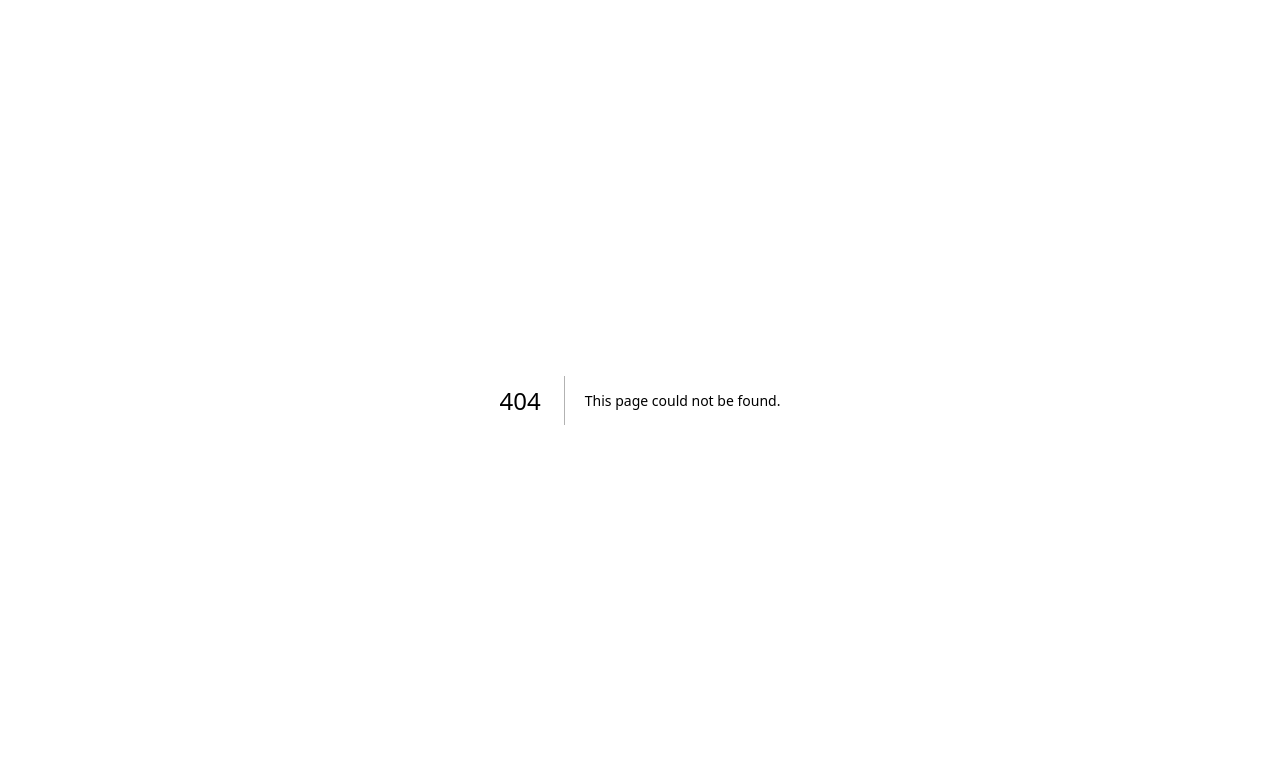
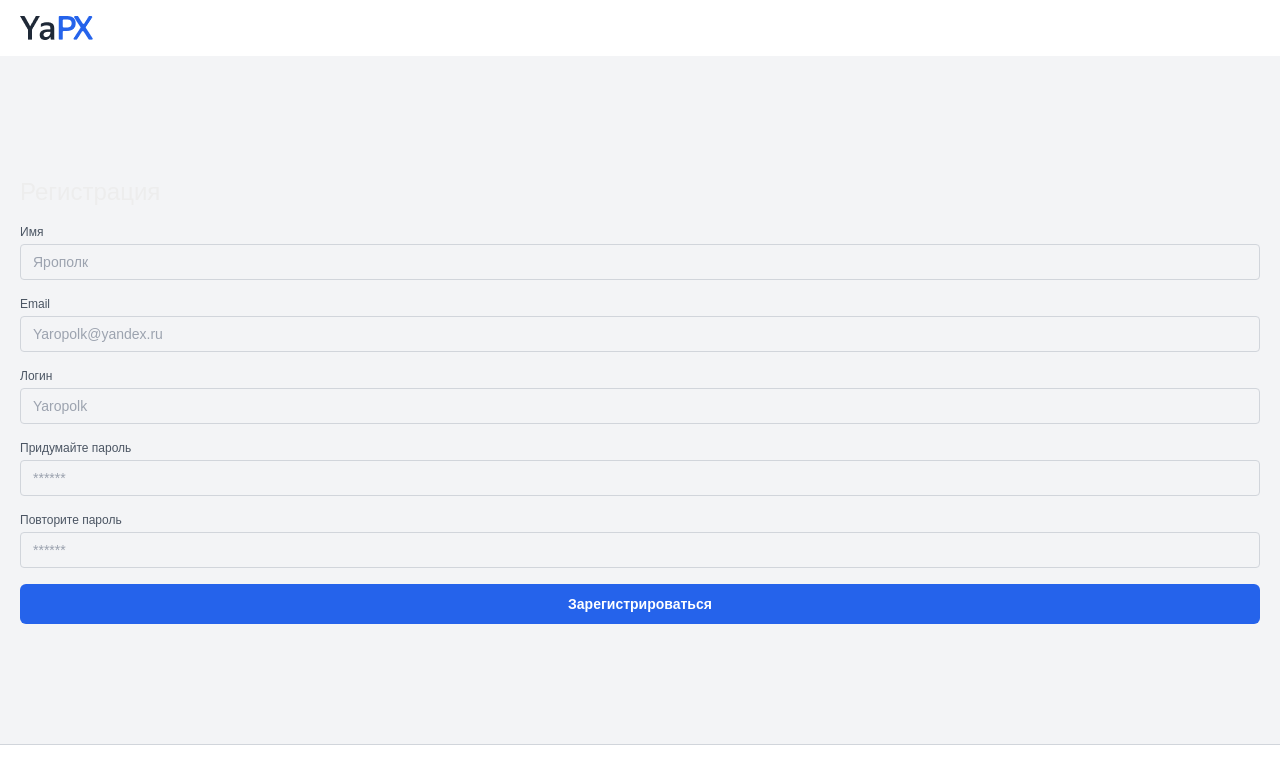
Before and after one commit to yapx-project/yapx-next, a Next.js app: page /sign_up_view in a window 1280 px wide. Before the commit this address had no page. Shown: the top 784 px of the page. Built offline with nearby package versions, Linux system fonts and the light colour scheme.

Commit message:
auth_ui / signup UI done

```diff
--- /dev/null
+++ b/src/components/button_blue.tsx
@@ -0,0 +1,5 @@
+export default function ButtonBlue({ className, title }: any) {
+  return (
+    <button className={`h-10 bg-blue-600 hover:bg-blue-500 focus:bg-blue-700 rounded-md font-inter font-semibold text-sm text-white ${className}`}>{title}</button>
+  )
+}
--- /dev/null
+++ b/src/components/button_transparent.tsx
@@ -0,0 +1,5 @@
+export default function ButtonTransparent({ className, title }: any) {
+  return (
+    <button className={`h-10 bg-transparent border border-gray-500 rounded-md font-inter font-semibold text-sm text-black ${className}`}>{title}</button>
+  )
+}
--- /dev/null
+++ b/src/components/input.tsx
@@ -0,0 +1,14 @@
+export default function Input({ title, placeholder, type, getValue, value }: any) {
+  return (
+    <div className="flex flex-col gap-1">
+      <label className="text-xs font-inter text-gray-600">{title}</label>
+      <input
+        className="h-9 bg-primary_gray border border-input_border rounded p-3 placeholder-gray_title_light text-sm font-inter"
+        type={type}
+        placeholder={placeholder}
+        value={value}
+        onChange={(e) => getValue(e)}
+      />
+    </div>
+  )
+}
--- a/src/pages/index.tsx
+++ b/src/pages/index.tsx
@@ -1,4 +1,5 @@
-import AuthView from "./auth_view";
+import SignInView from "./sign_in_view";
+import SignUpView from "./sign_up_view";
 import { Inter, Roboto } from "next/font/google";
 
 const interFont = Inter({
@@ -16,7 +17,7 @@ const robotoFont = Roboto({
 export default function Home() {
   return (
     <div className={`${interFont.variable} ${robotoFont.variable}`}>
-      <AuthView />
+      <SignInView />
     </div>
   )
 };
--- a/src/pages/auth_view.tsx
+++ b/src/pages/sign_in_view.tsx
@@ -1,17 +1,19 @@
-import { useState } from "react"
+import { SyntheticEvent, useState } from "react"
 import Image from "next/image"
 import logo from "../styles/yapx_logo.png"
+import Input from "@/components/input"
+import ButtonBlue from "@/components/button_blue"
+import ButtonTransparent from "@/components/button_transparent"
+import { InputEvent } from "@/types/events"
 
-export default function AuthView() {
+export default function SignInView() {
   const [email, setEmail] = useState("")
   const [password, setPassword] = useState("")
-  const getEmail = (t: string) => {
-    console.log(t)
-    setEmail(t)
+  const getEmail = (e: InputEvent) => {
+    setEmail(e.target.value)
   }
-  const getPassword = (t: string) => {
-    console.log(t)
-    setPassword(t)
+  const getPassword = (e: InputEvent) => {
+    setPassword(e.target.value)
   }
 
   return (
@@ -43,30 +45,3 @@ export default function AuthView() {
     </div>
   )
 }
-
-function ButtonBlue({ className, title }: any) {
-  return (
-    <button className={`h-10 bg-primary_blue rounded-md font-inter font-semibold text-sm text-white ${className}`}>{title}</button>
-  )
-}
-
-function ButtonTransparent({ className, title }: any) {
-  return (
-    <button className={`h-10 bg-transparent border border-gray-500 rounded-md font-inter font-semibold text-sm text-black ${className}`}>{title}</button>
-  )
-}
-
-function Input({ title, placeholder, type, getValue, value }: any) {
-  return (
-    <div className="flex flex-col gap-1">
-      <label className="text-xs font-inter text-gray-600">{title}</label>
-      <input
-        className="h-9 bg-primary_gray border border-input_border rounded p-3 placeholder-gray_title_light text-sm font-inter"
-        type={type}
-        placeholder={placeholder}
-        value={value}
-        onChange={(e) => getValue(e.target.value)}
-      />
-    </div>
-  )
-}
--- /dev/null
+++ b/src/pages/sign_up_view.tsx
@@ -0,0 +1,42 @@
+import { useState } from "react"
+import Image from "next/image"
+import logo from "../styles/yapx_logo.png"
+import Input from "@/components/input"
+import ButtonBlue from "@/components/button_blue"
+import { InputEvent } from "@/types/events"
+
+export default function SignUpView() {
+  const [name, setName] = useState("")
+  const [email, setEmail] = useState("")
+  const [login, setLogin] = useState("")
+  const [password, setPassword] = useState("")
+  const [passwordRep, setPasswordRep] = useState("")
+
+  const getName = (e: InputEvent) => { setName(e.target.value) }
+  const getEmail = (e: InputEvent) => { setEmail(e.target.value) }
+  const getLogin = (e: InputEvent) => { setLogin(e.target.value) }
+  const getPassword = (e: InputEvent) => { setPassword(e.target.value) }
+  const getPasswordRep = (e: InputEvent) => { setPasswordRep(e.target.value) }
+
+  return (
+    <div className="flex flex-col h-dvh justify-between bg-primary_gray">
+      <header className="h-14 flex items-center bg-white">
+        <Image className="ml-5" src={logo} alt="logo" />
+      </header>
+      <main className="m-5">
+        <h1 className="font-roboto text-2xl mb-4">Регистрация</h1>
+        <form className="flex flex-col ">
+          <div className="flex flex-col gap-4">
+            <Input title="Имя" placeholder="Ярополк" type="text" getValue={getName} value={name} />
+            <Input title="Email" placeholder="Yaropolk@yandex.ru" type="email" getValue={getEmail} value={email} />
+            <Input title="Логин" placeholder="Yaropolk" type="text" getValue={getLogin} value={login} />
+            <Input title="Придумайте пароль" placeholder="******" type="password" getValue={getPassword} value={password} />
+            <Input title="Повторите пароль" placeholder="******" type="text" getValue={getPasswordRep} value={passwordRep} />
+          </div>
+          <ButtonBlue className="mt-4" title="Зарегистрироваться" />
+        </form>
+      </main>
+      <footer className="h-14 bg-white border-t border-t-gray-300"></footer>
+    </div>
+  )
+}
--- /dev/null
+++ b/src/types/events.tsx
@@ -0,0 +1 @@
+export type InputEvent = React.ChangeEvent<HTMLInputElement>
```
Also changed, not shown: src/pages/example_default_view.tsx (renamed from src/pages/index2.tsx).
